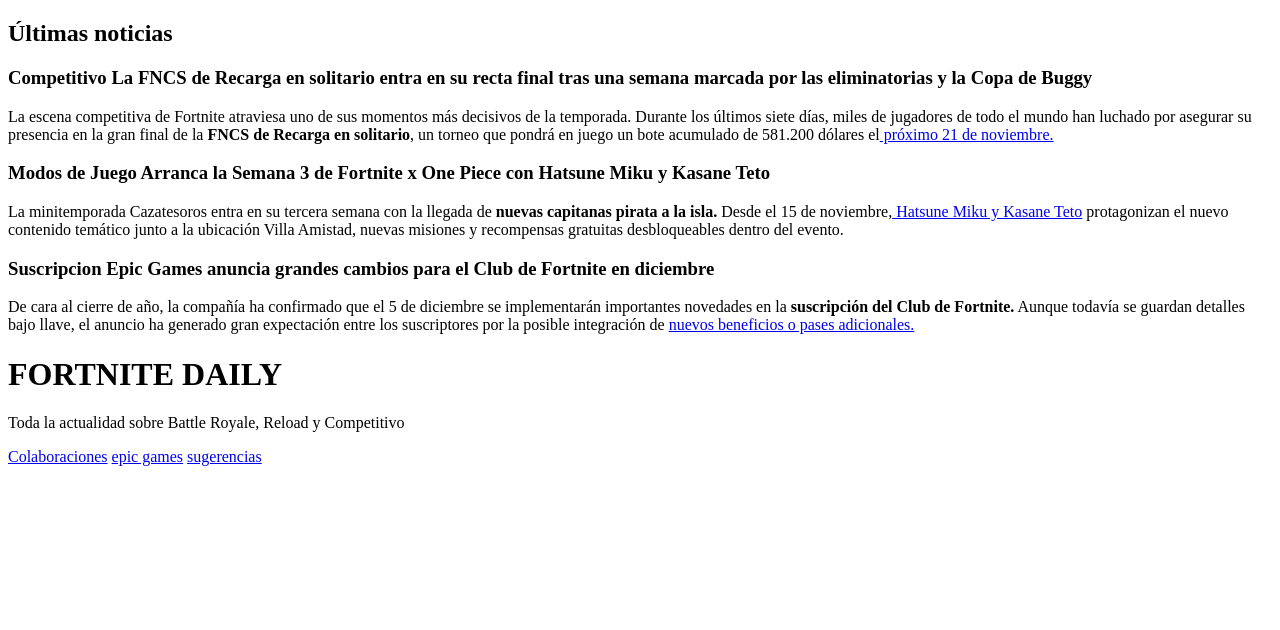
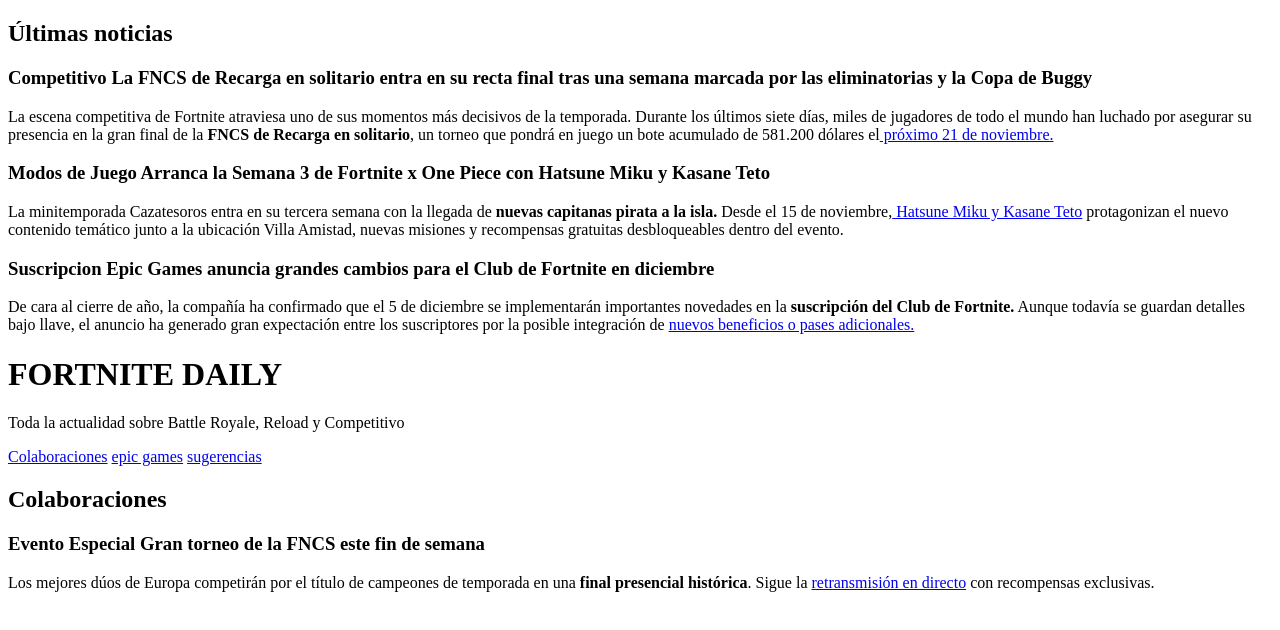
Before and after one commit to Maikellst/practicacss, a plain HTML site: page index.html in a window 1280 px wide. Drawn offline with Linux system fonts and the light colour scheme.

Commit message:
5. incoporando colaboraciones

```diff
--- a/index.html
+++ b/index.html
@@ -25,5 +25,12 @@
         <a href="#Epic Games" class="enlace-menu">epic games</a>
         <a href="#Sugerencias" class="enlace-menu">sugerencias</a>
     </div>
+    <div id="Colaboraciones">
+        <h2>Colaboraciones</h2>
+        <div class="Colaboraciones">
+            <h3><span class="categoria">Evento Especial</span> Gran torneo de la FNCS este fin de semana</h3>
+            <p>Los mejores dúos de Europa competirán por el título de campeones de temporada en una <strong>final presencial histórica</strong>. Sigue la <a href="#">retransmisión en directo</a> con recompensas exclusivas.</p>
+        </div>
+    </div>
 </body>
 </html>
```
